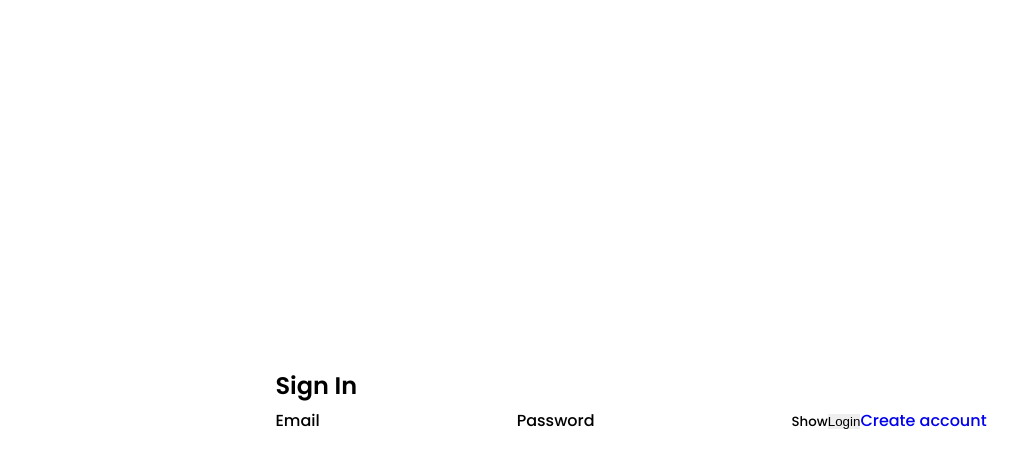
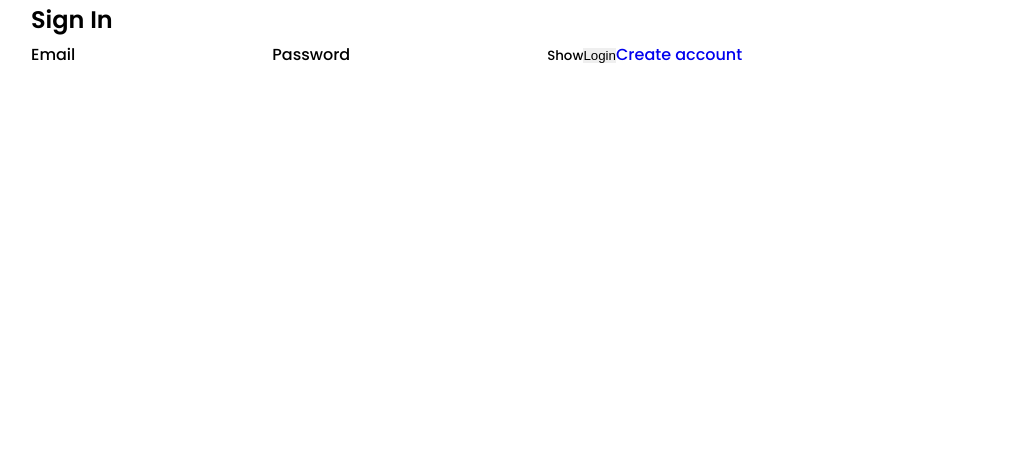
Before and after one commit to Eg-Vostochniy/ecommerce_shoes-shop, a React (Create React App) app in the folder client/: page /login in a window 1280 px wide. Shown: the top 468 px of the page, without its empty margins (9-1027 px from the left). Built offline with nearby package versions, Linux system fonts and the light colour scheme.

Commit message:
chenged position styles auth pages

```diff
--- a/client/src/Pages/Login.js
+++ b/client/src/Pages/Login.js
@@ -28,6 +28,7 @@ export const Login = () => {
   }
 
   return (
+    <div className='auth'>
       <form onSubmit={formSubmit} ref={form} className='auth__form login'>
         <h2>Sign In</h2>
         <label className='auth__label email'>
@@ -58,5 +59,6 @@ export const Login = () => {
           </div>
         )}
       </form>
+    </div>
   )
 }
--- a/client/src/Pages/Register.js
+++ b/client/src/Pages/Register.js
@@ -35,6 +35,7 @@ export const Register = () => {
   }
 
   return (
+    <div className='auth'>
       <form onSubmit={formSubmit} ref={form} className='auth__form register'>
         <h2>Sign Up</h2>
         <label className='auth__label username'>
@@ -69,5 +70,6 @@ export const Register = () => {
           </div>
         )}
       </form>
+    </div>
   )
 }
--- a/client/src/styles/auth.css
+++ b/client/src/styles/auth.css
@@ -1,3 +1,9 @@
+.auth {
+  display: flex;
+  justify-content: center;
+  align-items: center;
+  height: 100vh;
+}
 .auth__form {
   width: 400px;
   min-height: 400px;
--- a/client/src/styles/index.css
+++ b/client/src/styles/index.css
@@ -18,10 +18,6 @@ body {
 .container {
   width: 1200px;
   margin: 0 auto;
-  display: flex;
-  align-items: center;
-  justify-content: center;
-  height: 100vh;
 }
 img {
   display: block;
```
Lines whose indentation alone changed are shown as unchanged.
